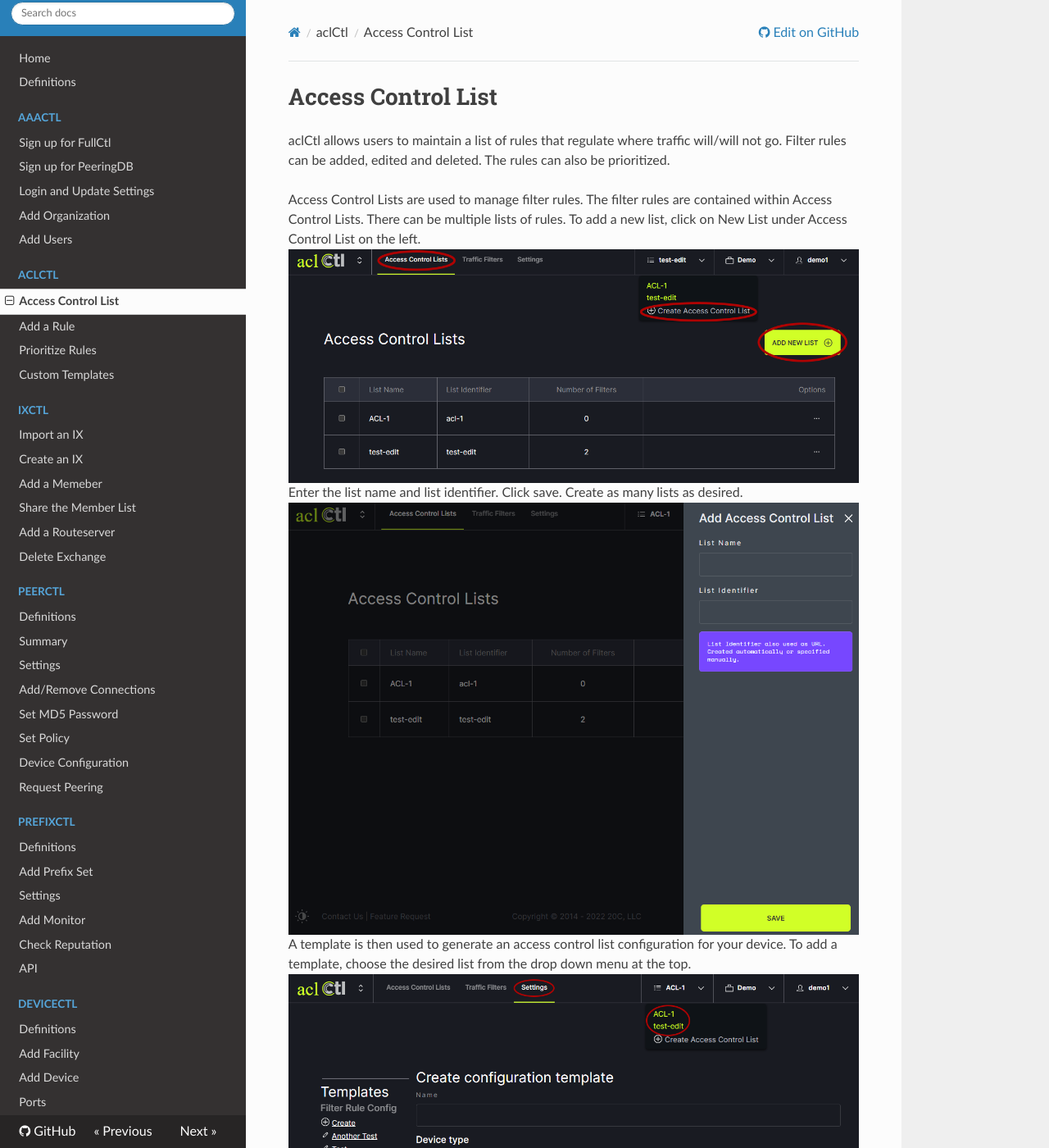
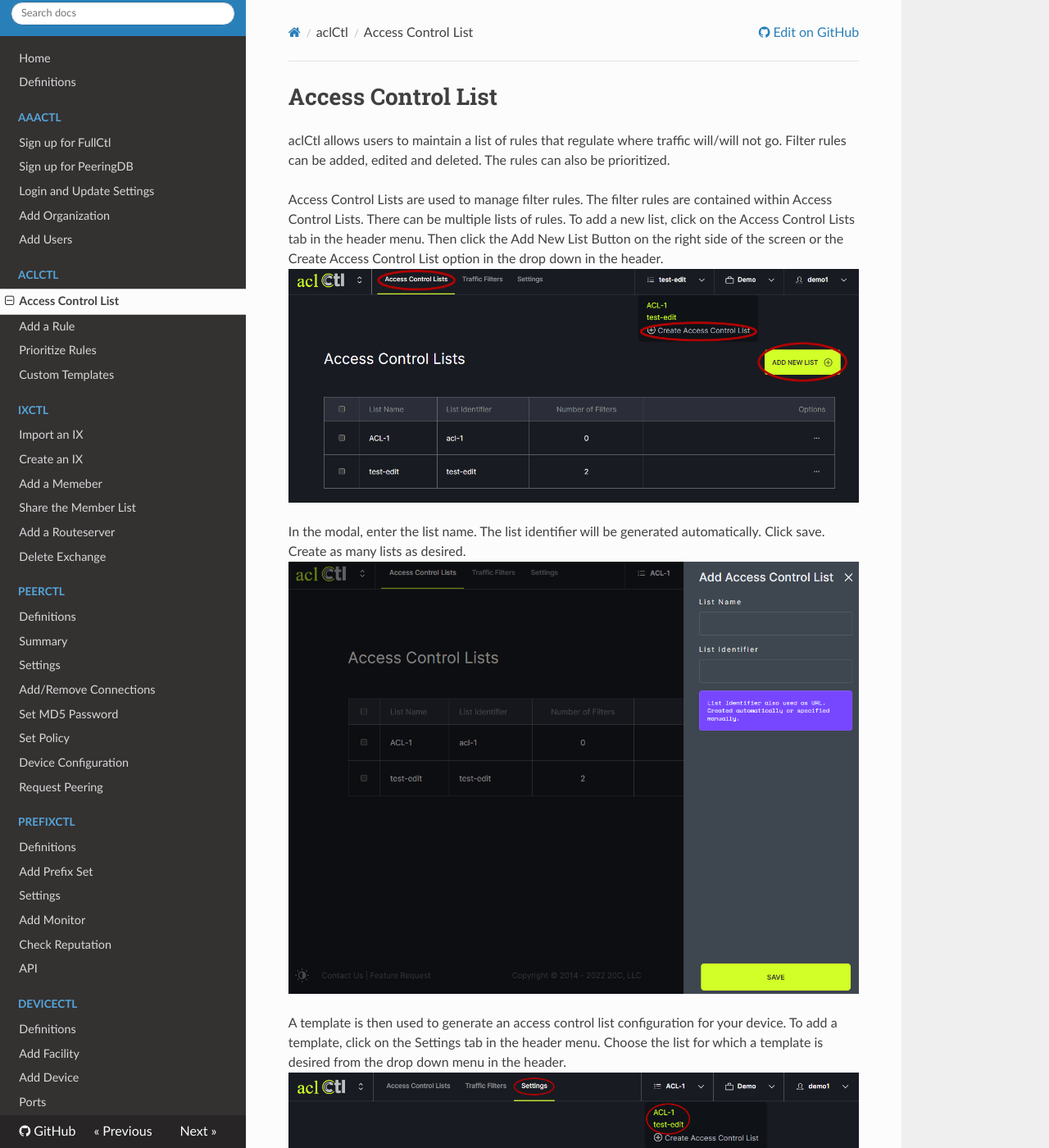
Before and after one commit to fullctl/docs.fullctl.com, an MkDocs documentation site: the page built from docs/aclCtl/Access-Control-List.md, in a window 1280 px wide and 1400 px high. Shown: the whole window at 82% size. Built offline with MkDocs 1.6.1, drawn with Linux system fonts in a browser that asks for light colours; nearby versions of some CDN libraries.

Commit message:
Update Access-Control-List.md

```diff
--- a/docs/aclCtl/Access-Control-List.md
+++ b/docs/aclCtl/Access-Control-List.md
@@ -1,13 +1,17 @@
 # Access Control List
 aclCtl allows users to maintain a list of rules that regulate where traffic will/will not go. Filter rules can be added, edited and deleted. The rules can also be prioritized.
 
-Access Control Lists are used to manage filter rules. The filter rules are contained within Access Control Lists. There can be multiple lists of rules. To add a new list, click on New List under Access Control List on the left.
+Access Control Lists are used to manage filter rules. The filter rules are contained within Access Control Lists. There can be multiple lists of rules. To add a new list, click on the Access Control Lists tab in the header menu. Then click the Add New List Button on the right side of the screen or the Create Access Control List option in the drop down in the header.
    ![](img/acladdlist.png)
-Enter the list name and list identifier. Click save. Create as many lists as desired.
+
+In the modal, enter the list name. The list identifier will be generated automatically. Click save. Create as many lists as desired.
    ![](img/acladdlist2.png)
-A template is then used to generate an access control list configuration for your device. To add a template, choose the desired list from the drop down menu at the top.
+
+A template is then used to generate an access control list configuration for your device. To add a template, click on the Settings tab in the header menu. Choose the list for which a template is desired from the drop down menu in the header.
    ![](img/aclchooselist.png)
+
 Click on Create under Filter Rule Config.
    ![](img/aclcreate.png)
+
 Enter the list name and the text for the template body. Click save.
    ![](img/aclcreate2.png)
```
